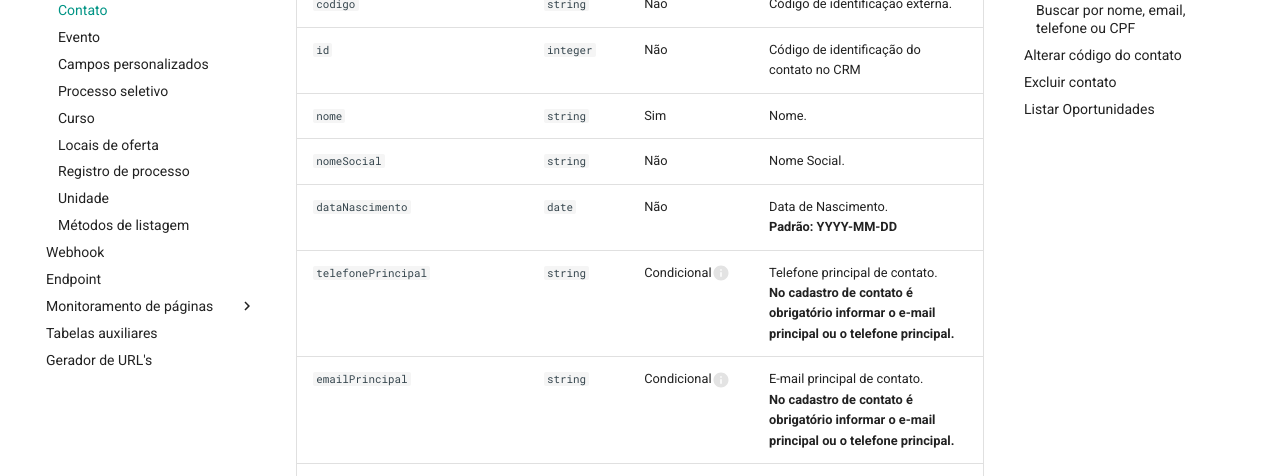
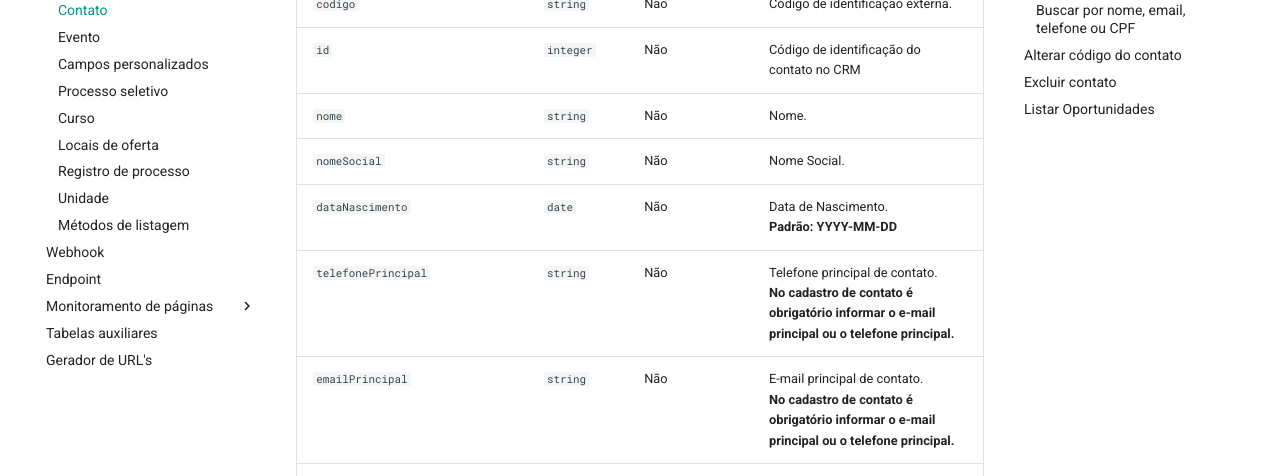
Before and after one commit to rubeus-tecnologia-e-inovacao/docs, an MkDocs documentation site: the page built from docs/api_crm/contato.md, in a window 1280 px wide and 900 px high, scrolled down 385 px. Shown: the part 152-628 px from the top of the window. Built offline with MkDocs 1.6.1 and Material for MkDocs 9.7.7, drawn with Linux system fonts in a browser that asks for light colours.

Commit message:
docs: Remove obrigatoriedade dos campos de contato

```diff
--- a/docs/api_crm/contato.md
+++ b/docs/api_crm/contato.md
@@ -17,11 +17,11 @@ O cadastro de contatos no CRM Rubeus é realizado através de um método bem sim
 | --- | --- | --- | --- |
 | `codigo` | `string` | Não | Código de identificação externa. |
 | `id` | `integer` | Não | Código de identificação do contato no CRM |
-| `nome` | `string` | Sim | Nome. |
+| `nome` | `string` | Não | Nome. |
 | `nomeSocial` | `string` | Não | Nome Social. |
 | `dataNascimento` | `date` | Não | Data de Nascimento.<br>**Padrão: YYYY-MM-DD** |
-| `telefonePrincipal` | `string` | <rb-tooltip text="Torna-se obrigatório caso não seja informado um email">Condicional </rb-tooltip> | Telefone principal de contato.<br>**No cadastro de contato é obrigatório informar o e-mail principal ou o telefone principal.** |
-| `emailPrincipal` | `string` | <rb-tooltip text="Torna-se obrigatório caso não seja informado um telefone">Condicional </rb-tooltip> | E-mail principal de contato.<br>**No cadastro de contato é obrigatório informar o e-mail principal ou o telefone principal.** |
+| `telefonePrincipal` | `string` | Não | Telefone principal de contato.<br>**No cadastro de contato é obrigatório informar o e-mail principal ou o telefone principal.** |
+| `emailPrincipal` | `string` | Não | E-mail principal de contato.<br>**No cadastro de contato é obrigatório informar o e-mail principal ou o telefone principal.** |
 | `telefone` | `array[]` | Não | É possível enviar uma lista de telefones secundários para o cadastro de contato. |
 | `email` | `array[]` | Não | É possível enviar uma lista de emails secundários para o cadastro de contato. |
 | `cpf` | `string` | Não | CPF do contato.<br>**Padrão: xxxxxxxxxxx** |
--- a/mkdocs.yml
+++ b/mkdocs.yml
@@ -38,7 +38,7 @@ extra:
     - icon: fontawesome/brands/twitter
       link: 'https://twitter.com/CanalRubeus'
     - icon: fontawesome/brands/github
-      link: 'https://github.com/RubeusTI'
+      link: 'https://github.com/rubeus-tecnologia-e-inovacao'
 
 nav:
   - API CRM:
```
